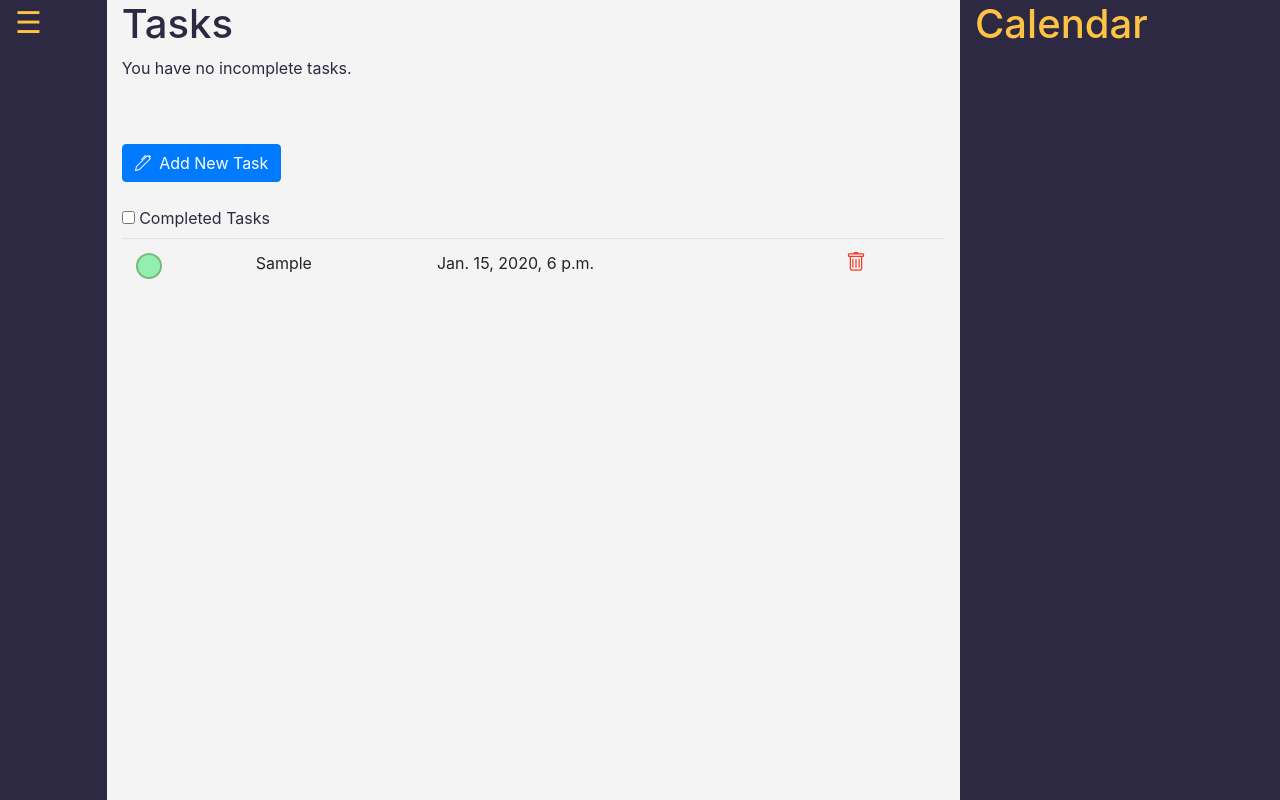
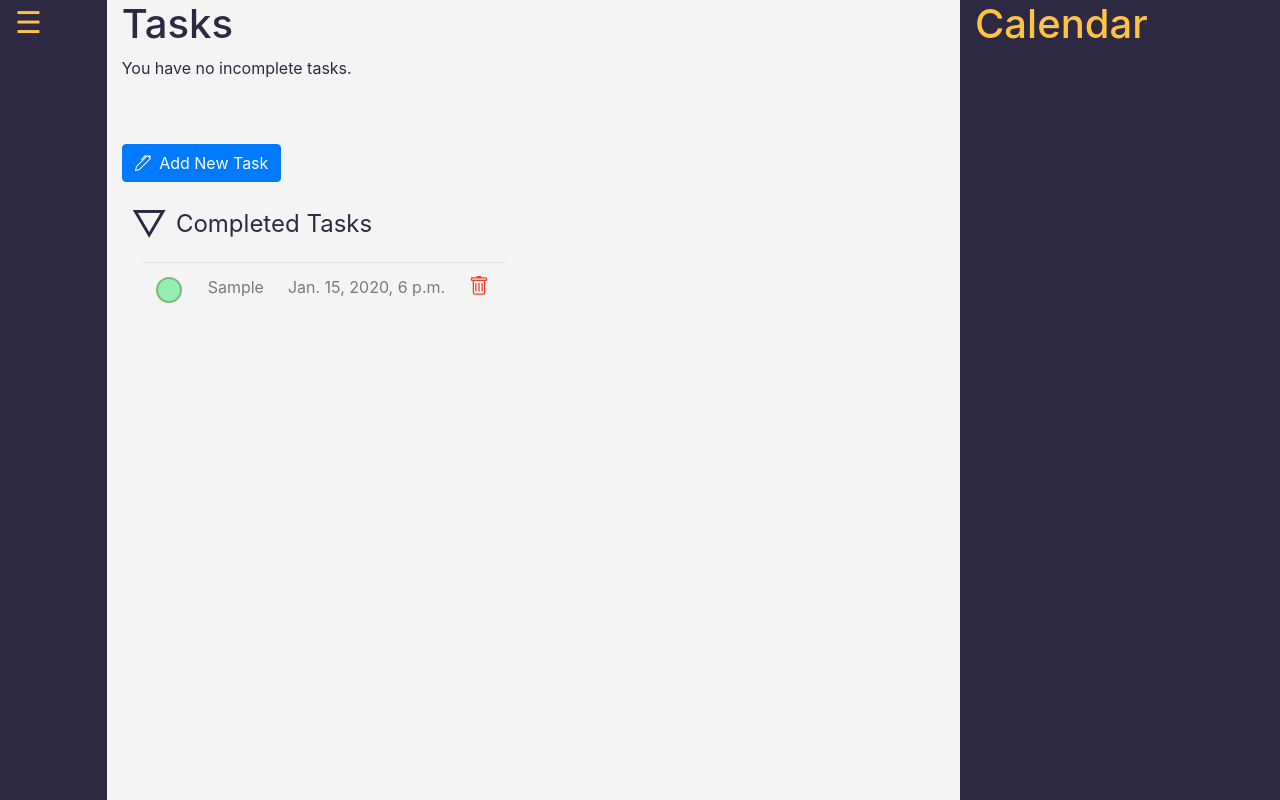
Before and after one commit to CS192-CalNotes/CalNotes, a Django app: page / in a window 1280 px wide. Run offline with Django 3.2, Linux system fonts and the light colour scheme; tables that the repository leaves empty hold one stand-in row (values such as "Sample post"); some libraries are stand-ins or nearby versions.

Commit message:
added styles for task lists

```diff
--- a/CalNotes/calnote/static/calnote/styles.css
+++ b/CalNotes/calnote/static/calnote/styles.css
@@ -78,3 +78,42 @@
     .sidenav {padding-top: 15px;}
     .sidenav a {font-size: 18px;}
   }
+
+.collapsible {
+	max-width: 1000px;
+	overflow: hidden;
+}
+
+.collapsible-label {
+	padding: 15px;
+	font-size: 24px;
+	display: contents;
+	cursor: pointer;
+	position: relative;
+}
+
+.collapsible-label::after {
+	content: '\25bd';
+	padding: 0 15px;
+	float: left;
+	transform: scale(1.5);
+	transition: 0.2s;
+}
+
+.collapsible-content {
+	padding: 20px;
+	color:rgba(0, 0, 0, 0.5);
+	display: block;
+}
+
+.collapsible-button {
+	display: none;
+}
+
+.collapsible-button:checked ~ .collapsible-content {
+	display: none;
+}
+
+.collapsible-button:checked ~ .collapsible-label::after {
+	transform: scale(1.5) rotate(-90deg);
+}
--- a/CalNotes/calnote/templates/calnote/layout.html
+++ b/CalNotes/calnote/templates/calnote/layout.html
@@ -5,7 +5,7 @@
     <head>
         <title>{% block title %}CalNotes{% endblock %}</title>
         <link rel="stylesheet" href="https://stackpath.bootstrapcdn.com/bootstrap/4.4.1/css/bootstrap.min.css" integrity="sha384-Vkoo8x4CGsO3+Hhxv8T/Q5PaXtkKtu6ug5TOeNV6gBiFeWPGFN9MuhOf23Q9Ifjh" crossorigin="anonymous">
-        <link rel="stylesheet" href="{% static 'calnote/styles.css' %}">
+        <link rel="stylesheet" href="static/calnote/styles.css?{% now "U" %}"/>
         {% block script %}
         {% endblock %}
     </head>
```
